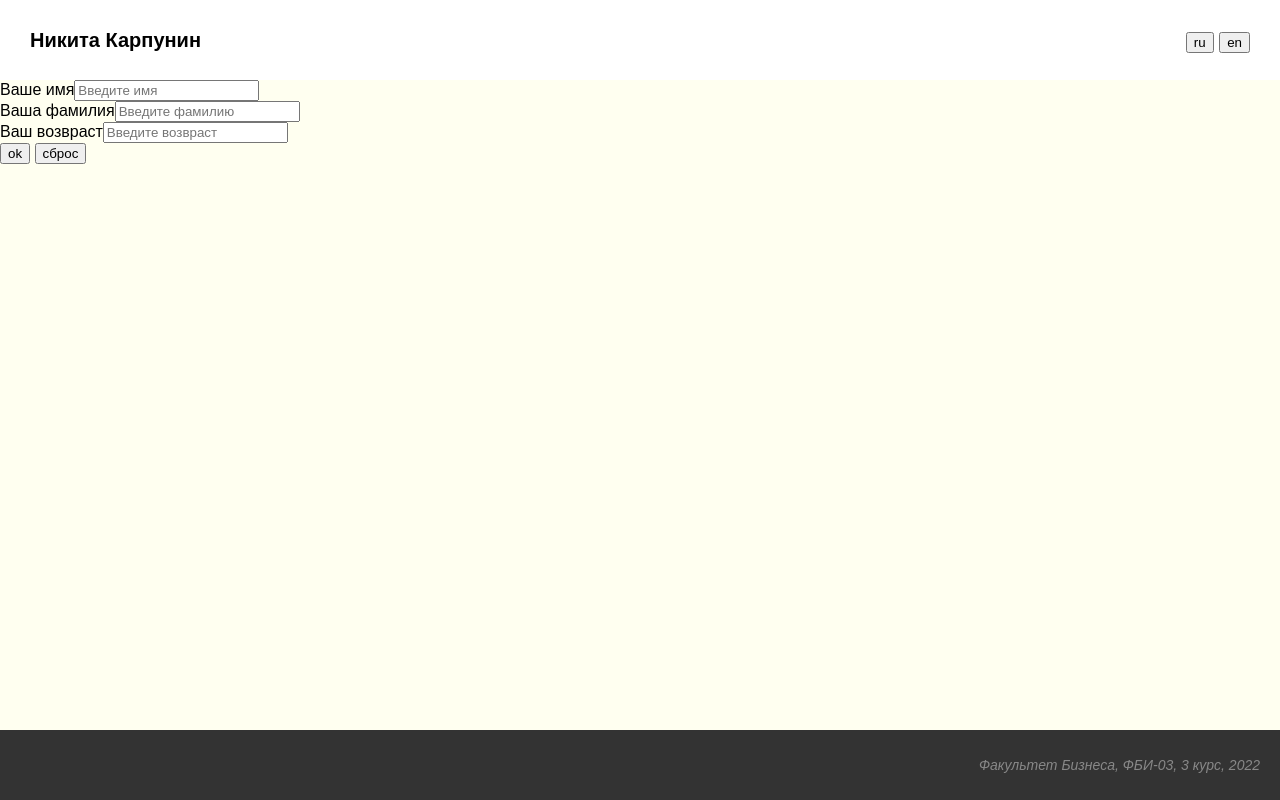
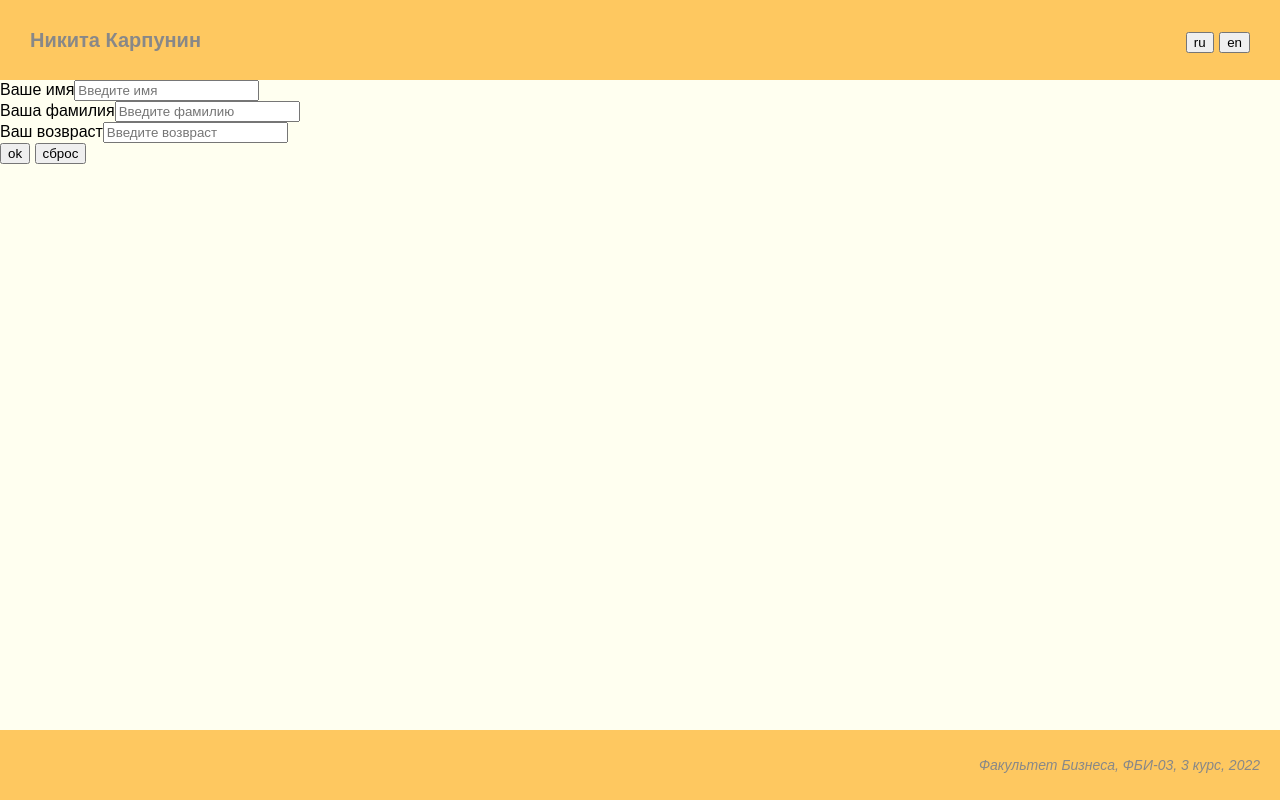
Before and after one commit to Luna-Vulpus/rlieh, a plain HTML site: page Lab_6.html in a window 1280 px wide. Both pictures are taken after a click on the button "ru". Drawn offline with Linux system fonts and the light colour scheme.

```diff
--- a/Lab_6.css
+++ b/Lab_6.css
@@ -4,8 +4,8 @@ body {
     background-color: #fffff0;
 }
 .header{
-    background-color:  white;
-    color: black;
+    background-color:  #333;
+    color: #888;
     font-size: 20px;
     font-weight: bold;
     height: 80px;
--- a/Lab_6.html
+++ b/Lab_6.html
@@ -14,7 +14,7 @@
         <script src="Lab_6.js"></script>
     </head>
     <body>
-        <div class="header">
+        <div class="header" id="header" onclick="bc()">
             <div id="student">Никита Николаевич</div>
         <div class="language">
             <input type="button" value="ru" onclick="setRussian()">
@@ -40,8 +40,10 @@
                     </div>
                 </div>
             </form>
+
+
         </div>
-        <div class="footer" id="footer">
+        <div class="footer" id="footer" onclick="bc()">
             <i>Факультет Бизнеса, ФБИ-03, 3 курс, 2022</i>
         </div>
     </body>
--- a/Lab_6.js
+++ b/Lab_6.js
@@ -39,3 +39,11 @@ function showAlert() {
     let color = 'rgb(' + r + ',' + g + ',' + b + ')';
     document.getElementById('user-data').style.backgroundColor = color;
 }
+function bc() {
+    let r = Math.round(Math.random()*255);
+    let g = Math.round(Math.random()*255);
+    let b = Math.round(Math.random()*255);
+    let color = 'rgb(' + r + ',' + g + ',' + b + ')';
+    document.getElementById('header').style.backgroundColor = color;
+    document.getElementById('footer').style.backgroundColor = color;
+}
```
